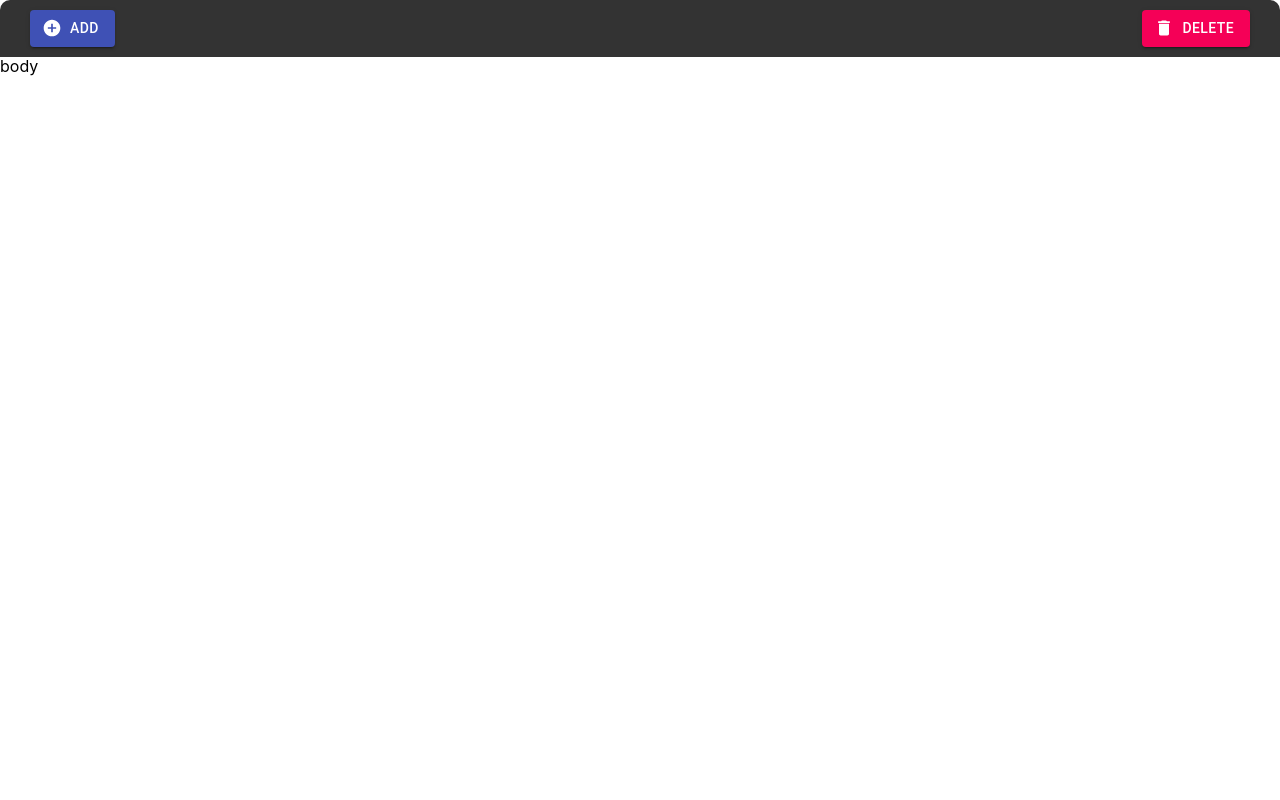
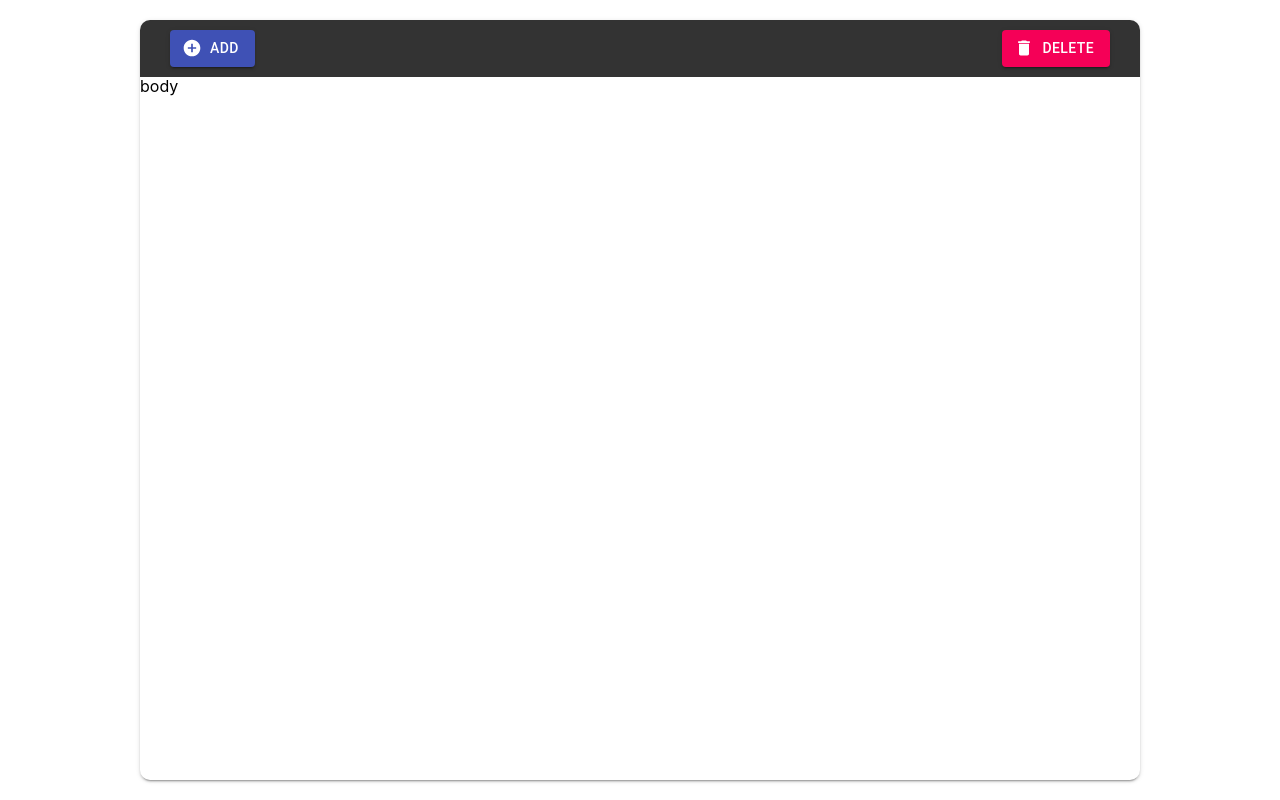
Before and after one commit to nrwgkn/react-memo, a React (Create React App) app: page / in a window 1280 px wide. Built offline with nearby package versions, Linux system fonts and the light colour scheme.

Commit message:
style: memo画面部分のレイアウトを調整

```diff
--- a/src/components/Memo/index.css
+++ b/src/components/Memo/index.css
@@ -0,0 +1,12 @@
+.memo {
+  position: absolute;
+  top: 50%;
+  left: 50%;
+  transform: translate(-50%, -50%);
+  width: 1000px;
+  height: calc(100% - 40px);
+  background-color: #fff;
+  box-shadow: 0px 3px 1px -2px rgba(0, 0, 0, 0.2),
+    0px 2px 2px 0px rgba(0, 0, 0, 0.14), 0px 1px 5px 0px rgba(0, 0, 0, 0.12);
+  border-radius: 10px;
+}
--- a/src/components/Memo/index.jsx
+++ b/src/components/Memo/index.jsx
@@ -1,6 +1,7 @@
 import React from "react";
 import Head from "../Head";
 import Body from "../Body";
+import "./index.css";
 
 const Memo = () => {
   return (
```
